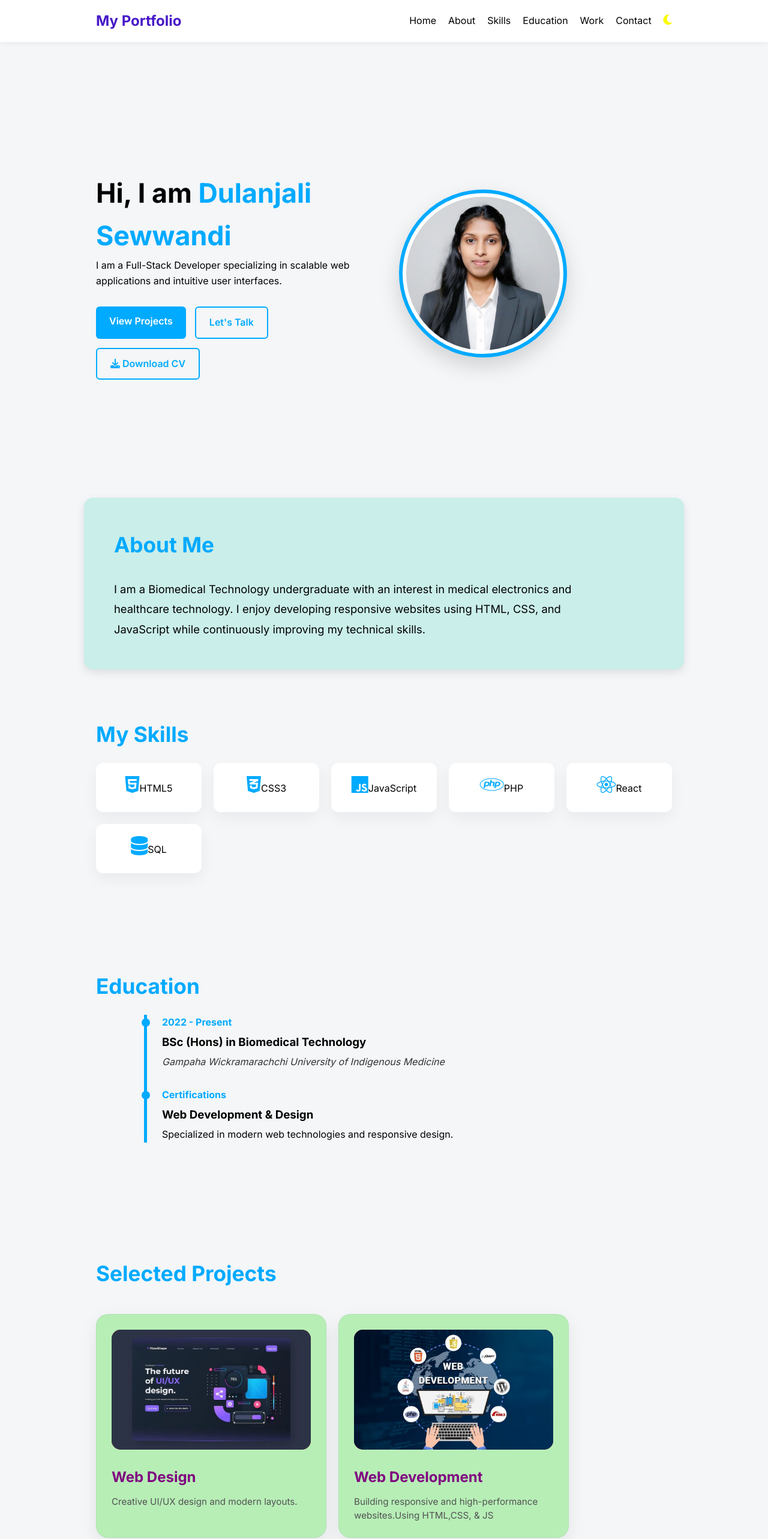
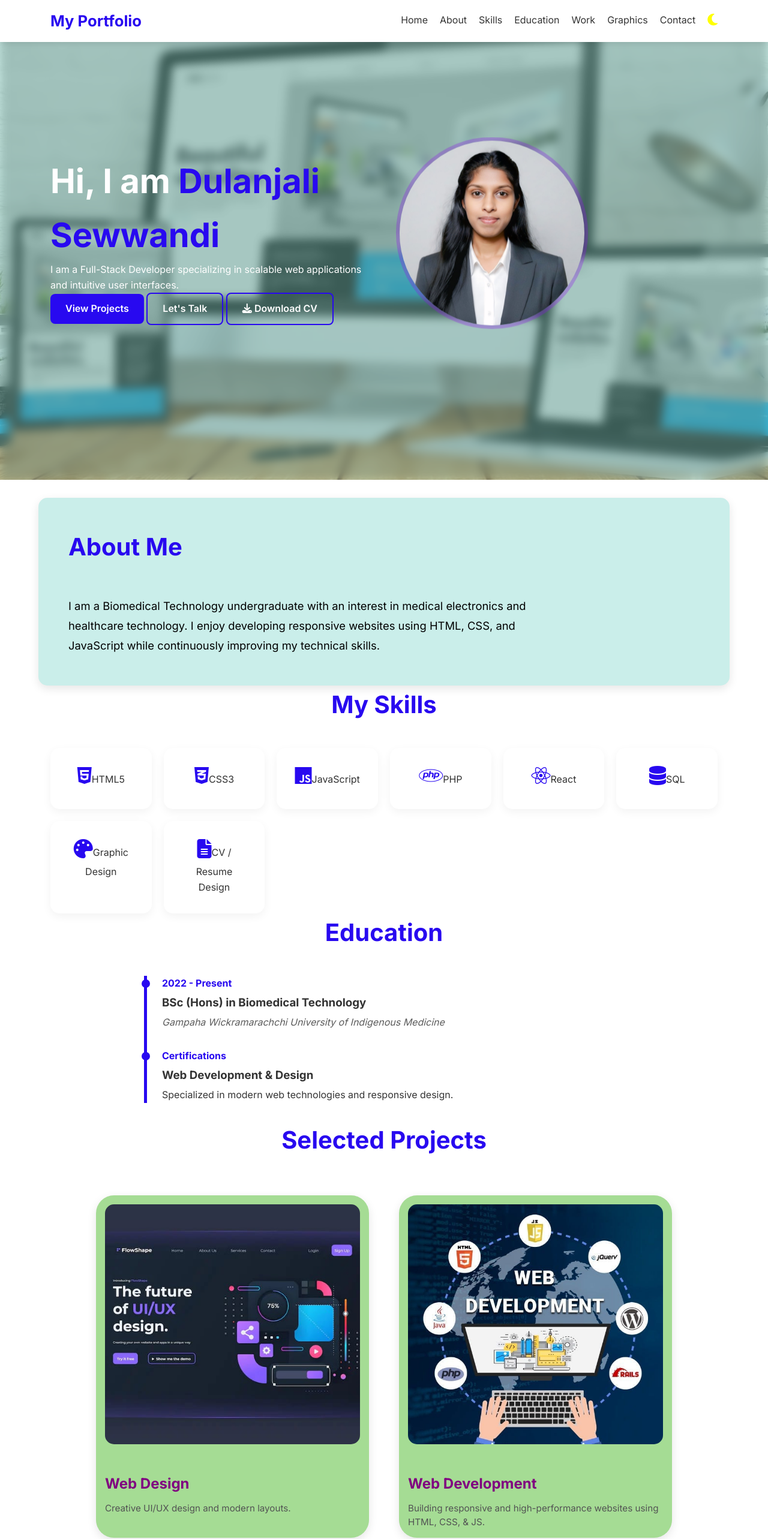
Before and after one commit to DulanjaliSewwandi/PERSONAL-PORTFOLIO, a plain HTML site: page index.html in a window 1280 px wide. Shown: the top 2566 px of the page at 60% size. Drawn offline with Linux system fonts and the light colour scheme.

Commit message:
Initial commit

```diff
--- a/index.html
+++ b/index.html
@@ -15,18 +15,17 @@
 
 <nav class="navbar">
     <div class="container">
-        <a href="#" class="logo">My Portfolio</span></a>
+        <a href="#" class="logo">My Portfolio</a>
         <ul class="nav-links">
             <li><a href="#home">Home</a></li>
             <li><a href="#about">About</a></li>
             <li><a href="#skills">Skills</a></li>
             <li><a href="#education">Education</a></li>
             <li><a href="#projects">Work</a></li>
+            <li><a href="#graphics">Graphics</a></li>
             <li><a href="#contact">Contact</a></li>
             <li>
-                <button id="theme-toggle">
-                    <i class="fas fa-moon"></i>
-                </button>
+                <button id="theme-toggle"><i class="fas fa-moon"></i></button>
             </li>
         </ul>
     </div>
@@ -38,33 +37,22 @@
             <h1 class="animated-text">
                 Hi, I am <span>Dulanjali Sewwandi</span>
             </h1>
-            <p>
-                I am a Full-Stack Developer specializing in scalable web applications
-                and intuitive user interfaces.
-            </p>
-
+            <p>I am a Full-Stack Developer specializing in scalable web applications and intuitive user interfaces.</p>
             <div class="hero-actions">
                 <a href="#projects" class="btn btn-primary">View Projects</a>
                 <a href="#contact" class="btn btn-outline">Let's Talk</a>
-                <a href="Dulanjali  cv new.pdf" class="btn btn-outline" download>
-                    <i class="fas fa-download"></i> Download CV
-                </a>
+                <a href="Dulanjali  cv new.pdf" class="btn btn-outline" download><i class="fas fa-download"></i> Download CV</a>
             </div>
         </div>
-
         <div class="hero-image">
-            <img src="my pic.jpg" alt="Dulanjali Profile Photo">
+            <img src="my pic.jpg" alt="Dulanjali Sewwandi - Web Developer">
         </div>
     </div>
 </header>
 
 <section id="about" class="container section">
     <h2 class="section-title">About Me</h2>
-    <p>
-        I am a Biomedical Technology undergraduate with an interest in medical
-        electronics and healthcare technology. I enjoy developing responsive websites
-        using HTML, CSS, and JavaScript while continuously improving my technical skills.
-    </p>
+    <p>I am a Biomedical Technology undergraduate with an interest in medical electronics and healthcare technology. I enjoy developing responsive websites using HTML, CSS, and JavaScript while continuously improving my technical skills.</p>
 </section>
 
 <section id="skills" class="skills">
@@ -77,9 +65,12 @@
             <div class="skill-item"><i class="fab fa-php"></i><span>PHP</span></div>
             <div class="skill-item"><i class="fab fa-react"></i><span>React</span></div>
             <div class="skill-item"><i class="fas fa-database"></i><span>SQL</span></div>
+            <div class="skill-item"><i class="fas fa-palette"></i><span>Graphic Design</span></div>
+            <div class="skill-item"><i class="fas fa-file-alt"></i><span>CV / Resume Design</span></div>
         </div>
     </div>
 </section>
+
 
 <section id="education" class="education-section">
     <div class="container">
@@ -107,38 +98,65 @@
     <div class="container">
         <h2 class="section-title">Selected Projects</h2>
         <div class="project-grid">
-
             <div class="project-card">
                 <img src="web design.jpg" alt="Web Design">
                 <h3>Web Design</h3>
                 <p>Creative UI/UX design and modern layouts.</p>
             </div>
-
             <div class="project-card">
                 <img src="Web development.jpg" alt="Web Development">
                 <h3>Web Development</h3>
-                <p>Building responsive and high-performance websites.Using HTML,CSS, & JS</p>
+                <p>Building responsive and high-performance websites using HTML, CSS, & JS.</p>
             </div>
             <div class="project-card">
                 <img src="Cv design.jpg" alt="CV Design">
                 <h3>CV Design</h3>
-                <p>Professional and ATS-friendly CV/RESUME design</p>
+                <p>Professional and ATS-friendly CV/RESUME design.</p>
             </div>
             <div class="project-card">
                 <img src="portfolio.jpg" alt="Web Design">
                 <h3>Portfolio Design</h3>
                 <p>Interactive personal branding sites with animations.</p>
             </div>
-
         </div>
     </div>
 </section>
+
+
+<section id="graphics" class="projects">
+    <div class="container">
+        <h2 class="section-title">Graphic Design</h2>
+        <div class="project-grid">
+            <div class="project-card">
+                <img src="poster.jpg" alt="Poster Design">
+                <h3>Poster Design</h3>
+                <p>Creative posters for events & promotions.</p>
+            </div>
+            <div class="project-card">
+                <img src="Banner.jpg" alt="Banner Design">
+                <h3>Banner Design</h3>
+                <p>Social media & web banners.</p>
+            </div>
+            <div class="project-card">
+                <img src="youtube.jpg" alt="Thumbnail Design">
+                <h3>YouTube Thumbnail</h3>
+                <p>Eye-catching thumbnails for videos.</p>
+            </div>
+            <div class="project-card">
+                <img src="logo.jpg" alt="Logo Design">
+                <h3>Logo Design</h3>
+                <p>Minimal & modern brand logos.</p>
+            </div>
+        </div>
+    </div>
+</section>
+
 
 <section id="contact" class="contact">
     <div class="container">
         <div class="contact-box">
             <h2 class="section-title">Contact Me</h2>
-            <form id="contactForm">
+            <form id="contactForm" onsubmit="return false;">
                 <div class="form-group">
                     <input type="text" placeholder="Your Name" required>
                 </div>
@@ -150,29 +168,30 @@
                 </div>
                 <button type="submit" class="btn btn-primary full-width">Send Message</button>
             </form>
-
             <div class="contact-info">
-                <p><a href="mailto:dulanjalisewwandi499@email.com"><i class="fas fa-envelope"></i>dulanjalisewwandi499@email.com</a></p>
-                <p><a href="tel:+94755917621"><i class="fas fa-phone"></i>0755917621</a></p>
-                <p><a href="https://goo.gl/maps/mmVtmvDkiay3up2d9?g_st=aw" target="_blank">Badulla, Sri lanka</a></p>
+                <p><a href="mailto:dulanjalisewwandi499@email.com"><i class="fas fa-envelope"></i> dulanjalisewwandi499@email.com</a></p>
+                <p><a href="tel:+94755917621"><i class="fas fa-phone"></i> 0755917621</a></p>
+                <p><a href="https://goo.gl/maps/mmVtmvDkiay3up2d9?g_st=aw" target="_blank">Badulla, Sri Lanka</a></p>
             </div>
         </div>
-
     </div>
 </section>
 
+
 <footer class="footer">
     <div class="container">
-        <p>&copy; 2026 Dulanjali. Built with HTML, CSS & JS.</p>
+        <p>&copy; 2025 Dulanjali. Built with HTML, CSS & JS.</p>
         <div class="socials">
             <a href="https://github.com/DulanjaliSewwandi" target="_blank"><i class="fab fa-github"></i></a>
             <a href="https://www.linkedin.com/in/dulanjali-sewwandi-5282b7277" target="_blank"><i class="fab fa-linkedin"></i></a>
-            <a href="https://youtube.com/@dulanjalisewwandi565" target="_blank" class="youtube"><i class="fab fa-youtube"></i></a>
-            <a href="#" target="_blank" class="Facebook"><i class="fab fa-facebook"></i></a>
-        </div>
+            <a href="https://youtube.com/@dulanjalisewwandi565" target="_blank"><i class="fab fa-youtube"></i></a>
+            <a href="https://facebook.com/dulanjalisewwandi" target="_blank"><i class="fab fa-facebook"></i></a>
+        <a href="https://wa.me/94769998396" target="_blank"><i class="fab fa-whatsapp"></i></a>
+
     </div>
 </footer>
 
+<!-- Scripts -->
 <script src="script.js"></script>
 </body>
 </html>
--- a/styles.css
+++ b/styles.css
@@ -1,17 +1,19 @@
-/* ===== Root & Reset ===== */
+/* ===== ROOT & RESET ===== */
 :root {
-    --primary: #00aaff;
+    --primary: #2809f0;
+    --accent: #b336cc;
     --dark: #111;
     --light: #ffffff;
-    --bg: #f4f6f8;
-    --text:var(--text);
-    --accent: #b336cc;
+    --bg:linear-gradient(to right,304dce,#b336cc);
+    --text: #333;
+    --bg-dark: rgba(0,0,0,0.6);
 }
 
 body.dark-mode {
     --bg: #121212;
     --text: #eaeaea;
     --light: #1e1e1e;
+    --primary: #08abf6;
 }
 
 * {
@@ -23,15 +25,18 @@ body.dark-mode {
 body {
     font-family: 'Inter', sans-serif;
     background: var(--bg);
-    color: var(--text          );
+    color: var(--text);
     line-height: 1.6;
+    transition: all 0.4s ease;
+    overflow-x: hidden;
 }
 
-/* ===== Common ===== */
+/* ===== COMMON ===== */
 .container {
     width: 90%;
-    max-width: 1100px;
+    max-width: 1200px;
     margin: auto;
+    padding: 0 20px;
 }
 
 .section {
@@ -40,17 +45,26 @@ body {
 
 .section-title {
     text-align: center;
-    font-size: 2rem;
+    font-size: 2.5rem;
+    color: var(--primary);
     margin-bottom: 40px;
+    position: relative;
 }
 
+.section-title::after {
+    display: none;
+}
+
+/* ===== BUTTONS ===== */
 .btn {
-    padding: 12px 22px;
-    border-radius: 6px;
+    padding: 12px 25px;
+    border-radius: 8px;
     text-decoration: none;
     font-weight: 600;
+    display: inline-block;
     transition: 0.3s;
-    display: inline-block;
+    cursor: pointer;
+    border: none;
 }
 
 .btn-primary {
@@ -60,41 +74,39 @@ body {
 
 .btn-outline {
     border: 2px solid var(--primary);
-    color: var(--primary);
+    color: #fff;
+    background: transparent;
 }
 
 .btn:hover {
-    transform: translateY(-2px);
+    transform: translateY(-3px);
+    box-shadow: 0 5px 15px rgba(0,170,255,0.4);
 }
 
-/* ===== Navbar ===== */
+/* ===== NAVBAR ===== */
 .navbar {
     position: fixed;
     top: 0;
     width: 100%;
     background: var(--light);
     z-index: 1000;
-    box-shadow: 0 2px 10px rgba(0,0,0,0.05);
+    box-shadow: 0 2px 10px rgba(0,0,0,0.1);
+    height: 70px;
+    display: flex;
+    align-items: center;
 }
 
 .navbar .container {
     display: flex;
     justify-content: space-between;
     align-items: center;
-    height: 70px;
 }
 
 .logo {
-    font-size: 1.5rem;
-    font-weight: 700;
-    color:#4719c8;
+    font-size: 1.6rem;
+    font-weight: 800;
+    color: var(--primary);
     text-decoration: none;
-    transition:color:0.3s ease;
-
-}
-
-.logo span {
-    color:var(--primary);
 }
 
 .nav-links {
@@ -106,141 +118,106 @@ body {
 .nav-links a {
     text-decoration: none;
     color: var(--text);
+    font-weight: 500;
+    transition: 0.3s;
+}
+
+.nav-links a:hover {
+    color: var(--primary);
 }
 
 #theme-toggle {
     background: none;
     border: none;
-    font-size: 1.2rem;
-    cursor:pointer ;
-    color: rgb(251, 251, 7);
+    font-size: 1.4rem;
+    cursor: pointer;
+    color:yellow;
 }
 
-/* ===== Hero ===== */
+/* ===== HERO ===== */
 .hero {
-    padding-top: 120px;
     min-height: 100vh;
     display: flex;
     align-items: center;
+    position: relative;
+    background: url('background.jpg') no-repeat center center/cover fixed;
+    color: #fff;
+}
+
+.hero::before {
+    content: "";
+    position: absolute;
+    inset: 0;
+    backdrop-filter: blur(8px) brightness(0.7);
+    background: rgba(149, 229, 216, 0.4);
+    z-index: 1;
+}
+
+.hero .container {
+    position: relative;
+    z-index: 2;
 }
 
 .hero-content {
     display: grid;
     grid-template-columns: 1fr 1fr;
-    gap: 50px;
+    gap: 40px;
     align-items: center;
 }
 
-/* Hero animation */
-@keyframes heroFade {
-    from {
-        opacity: 0;
-        transform: translateY(30px);
-    }
-    to {
-        opacity: 1;
-        transform: translateY(0);
-    }
+.hero-text h1 {
+    font-size: 3.5rem;
+    animation: fadeInUp 1s ease;
 }
 
-.animated-text {
-    opacity: 0;
-    animation: heroFade 1s ease forwards;
-}
-
-.hero-text h1 {
-    font-size: 2.8rem;
-}
-
-.hero-text span {
+.hero-text h1 span {
     color: var(--primary);
 }
 
-.hero-actions {
-    margin-top: 30px;
-    display: flex;
-    gap: 15px;
-    flex-wrap: wrap;
+.hero-image img {
+    width: 320px;
+    height: 320px;
+    border-radius: 50%;
+    border: 6px solid rgba(147, 18, 239, 0.3);
+    object-fit: cover;
+    animation: float 4s ease-in-out infinite;
 }
 
-.hero-image img {
-    width: 280px;
-    height: 280px;
-    object-fit: cover;
-    border-radius: 50%;
-    border: 6px solid var(--primary);
-    padding: 6px;
-    background: #fff;
-    box-shadow: 0 15px 35px rgba(0,0,0,0.15);
-}
-/* Container to center content */
-.container {
-    max-width: 1000px;
-    margin: 0 auto;
-    padding: 0 20px;
-}
-
-.section {
-    padding: 60px 0;
-}
-
-/* Styling the About Section Card */
+/* ===== ABOUT ===== */
 #about {
     display: flex;
-    flex-direction: column; /* Stacks vertically on mobile */
+    flex-direction: column;
     align-items: center;
     text-align: center;
     background-color: rgb(202, 238, 234);
     border-radius: 15px;
-    padding: 20pxpx;
+    padding: 20px;
     box-shadow: 0 5px 15px rgba(0,0,0,0.1);
     margin-top: 30px;
     transition: transform 0.3s ease;
 }
 
 #about:hover {
-    transform: translateY(-5px); /* Subtle lift effect on hover */
+    transform: translateY(-5px);
 }
 
-/* Section Title Styling */
-.section-title {
-    font-size: 2.2rem;
-    color: var(--primary);
-    margin-bottom: 20px;
-    position: relative;
-    display: inline-block;
-}
-
-
-/* Paragraph styling for readability */
 #about p {
     font-size: 1.15rem;
     line-height: 1.8;
     max-width: 800px;
-    color:black;
+    color: #000;
     margin-top: 10px;
 }
 
-/* Desktop Responsiveness (Tablet and Up) */
 @media (min-width: 768px) {
     #about {
         text-align: left;
         align-items: flex-start;
         padding: 50px;
     }
-
-    .section-title::after {
-        left: 0;
-        width: 80px;
-    }
-
 }
 
-/* ===== Skills ===== */
-.skills {
-    padding: 80px 0;
-}
-
+/* ===== SKILLS ===== */
 .skills-grid {
     display: grid;
     grid-template-columns: repeat(auto-fit, minmax(150px, 1fr));
@@ -248,11 +225,11 @@ body {
 }
 
 .skill-item {
-    background:var(--light) ;
-    padding: 20px;
+    background: var(--light);
+    padding: 30px;
+    border-radius: 15px;
     text-align: center;
-    border-radius: 12px;
-    box-shadow: 0 10px 25px rgba(0,0,0,0.05);
+    box-shadow: 0 5px 15px rgba(0,0,0,0.05);
 }
 
 .skill-item i {
@@ -261,17 +238,12 @@ body {
     margin-bottom: 10px;
 }
 
-/* ===== Education ===== */
-.education-section {
-    padding: 80px 0;
-}
-
+/* ===== EDUCATION ===== */
 .education-container {
     max-width: 800px;
     margin: auto;
-    border-left: 3px solid var(--primary);
+    border-left: 5px solid var(--primary);
     padding-left: 25px;
-    border-width: 5px;
 }
 
 .education-item {
@@ -304,47 +276,39 @@ body {
     opacity: 0.8;
 }
 
-/* ===== Projects (New Updated Styles) ===== */
-.projects {
-    padding: 80px 0;
-}
-
+/* ===== PROJECTS ===== */
 .project-grid {
-    display:flex;
-    flex-wrap:wrap;
-
-    grid-template-columns: repeat(auto-fit, minmax(280px, 1fr));
-    gap: 20px;
-    padding: 20px 0;
+    display: grid;
+    grid-template-columns: repeat(2, 1fr);
+    gap: 50px;
+    padding: 20px;
+    max-width: 1000px;
+    margin:0 auto;
 }
 
 .project-card {
-    background: rgb(183, 238, 182);
-    border-radius: 20px;
-    padding: 25px;
-    width:calc(50% - 10%);
-    box-shadow: 0 10px 30px rgba(0, 0, 0, 0.08);
-    transition: transform 0.3s ease, box-shadow 0.3s ease;
-    border: 1px solid rgba(0,0,0,0.05);
+    background: rgb(165, 220, 148);
+    padding: 15px;
+    border-radius: 30px;
+    box-shadow: 0 5px 15px rgba(0,0,0,0.1);
+    transition: 0.3s;
 }
 
 .project-card:hover {
     transform: translateY(-10px);
-    box-shadow: 0 15px 40px rgba(0, 0, 0, 0.15);
 }
 
 .project-card img {
     width: 100%;
-    height: 200px;
+    height: 400px;
     border-radius: 15px;
-    margin-bottom: 20px;
     object-fit: cover;
-    background: #c91717;
+    margin-bottom: 40px;
 }
 
 .project-card h3 {
+    font-size: 1.5rem;
     color: purple;
-    font-size: 1.5rem;
     margin-bottom: 10px;
 }
 
@@ -354,15 +318,34 @@ body {
     line-height: 1.5;
 }
 
-/* ===== Contact ===== */
-.contact {
-    padding: 80px 0;
+/* ===== Selected / Graphic Design Projects ===== */
+.project-card.selected,
+.project-card.graphic-design {
+    background: linear-gradient(135deg, #6a0dad, #00aaff);
+    color: #fff;
+    border-radius: 20px;
+    padding: 10px;
 }
 
+.project-card.selected img,
+.project-card.graphic-design img {
+    height: 250px;
+    margin-bottom: 20px;
+}
+
+.selected-work-grid,
+.graphic-design-grid {
+    display: grid;
+    grid-template-columns: repeat(2, 1fr);
+    gap: 15px;
+}
+
+/* ===== CONTACT ===== */
 .contact-box {
     max-width: 600px;
     margin: auto;
-    background:rgb(176, 217, 230);
+    background: rgb(63, 230, 102);
+    lighting-color: #69056d;
     padding: 40px;
     border-radius: 12px;
 }
@@ -376,10 +359,6 @@ body {
     border: 1px solid #ebe6ea;
     background: var(--light);
     color: var(--text);
-}
-
-.full-width {
-    width: 100%;
 }
 
 .contact-info {
@@ -402,7 +381,7 @@ body {
     text-decoration: none;
 }
 
-/* ===== Footer ===== */
+/* ===== FOOTER ===== */
 .footer {
     background: var(--light);
     padding: 30px 0;
@@ -412,34 +391,61 @@ body {
 .socials a {
     margin: 0 10px;
     font-size: 1.3rem;
-    color: var(--text);
+    color: var(--primary);
     transition: 0.3s;
 }
 
 .socials a:hover {
-    color: var(--primary);
+    color: var(--accent);
 }
 
 .socials a.youtube:hover {
     color: #ff0000;
 }
 
-/* ===== Responsive ===== */
+/* ===== ANIMATIONS ===== */
+@keyframes fadeInUp {
+    from { opacity: 0; transform: translateY(30px); }
+    to { opacity: 1; transform: translateY(0); }
+}
+
+@keyframes float {
+    0%, 100% { transform: translateY(0); }
+    50% { transform: translateY(-15px); }
+}
+
+/* ===== RESPONSIVE ===== */
+@media (max-width: 992px) {
+    .hero-content {
+        grid-template-columns: 1fr;
+        text-align: center;
+        padding-top: 50px;
+    }
+    .hero-text h1 {
+        font-size: 2.5rem;
+    }
+    .hero-image {
+        order: -1;
+    }
+}
+
 @media (max-width: 768px) {
     .hero-content {
         grid-template-columns: 1fr;
         text-align: center;
     }
-
     .hero-image img {
         width: 220px;
         height: 220px;
-        box-shadow:
-            0 0 0 6px var(--primary),
-            0 0 25px rgba(0,170,255,0.6);
+        box-shadow: 0 0 0 6px var(--primary), 0 0 25px rgba(0,170,255,0.6);
     }
-
-    .project-grid {
+    .project-grid,
+    .selected-work-grid,
+    .graphic-design-grid {
         grid-template-columns: 1fr;
     }
+    .project-card.selected img,
+    .project-card.graphic-design img {
+        height: 180px;
+    }
 }
```
Also changed, not shown: Banner.jpg (added), background.jpg (added), logo.jpg (added), poster.jpg (added), youtube.jpg (added). Lines whose indentation alone changed are shown as unchanged.
